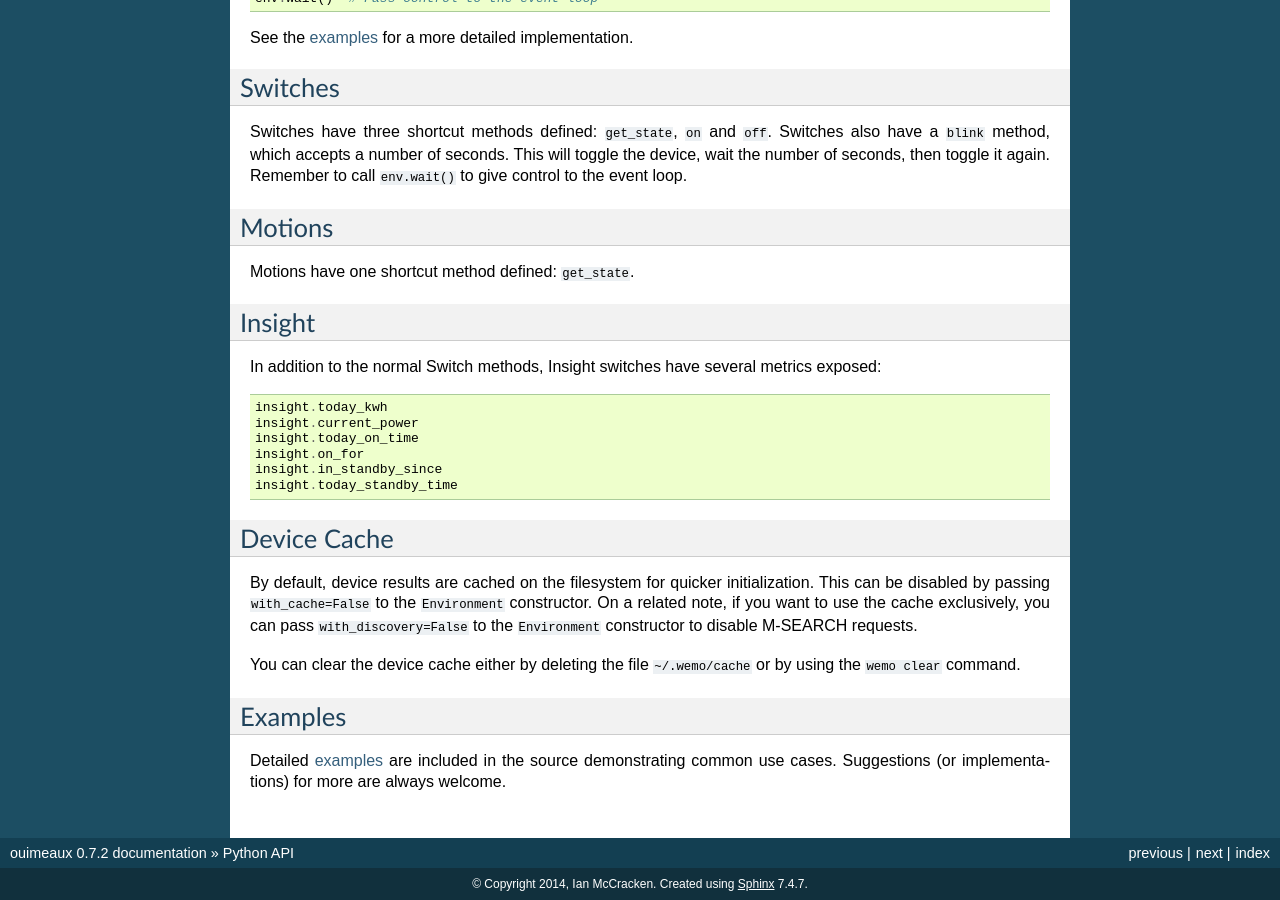
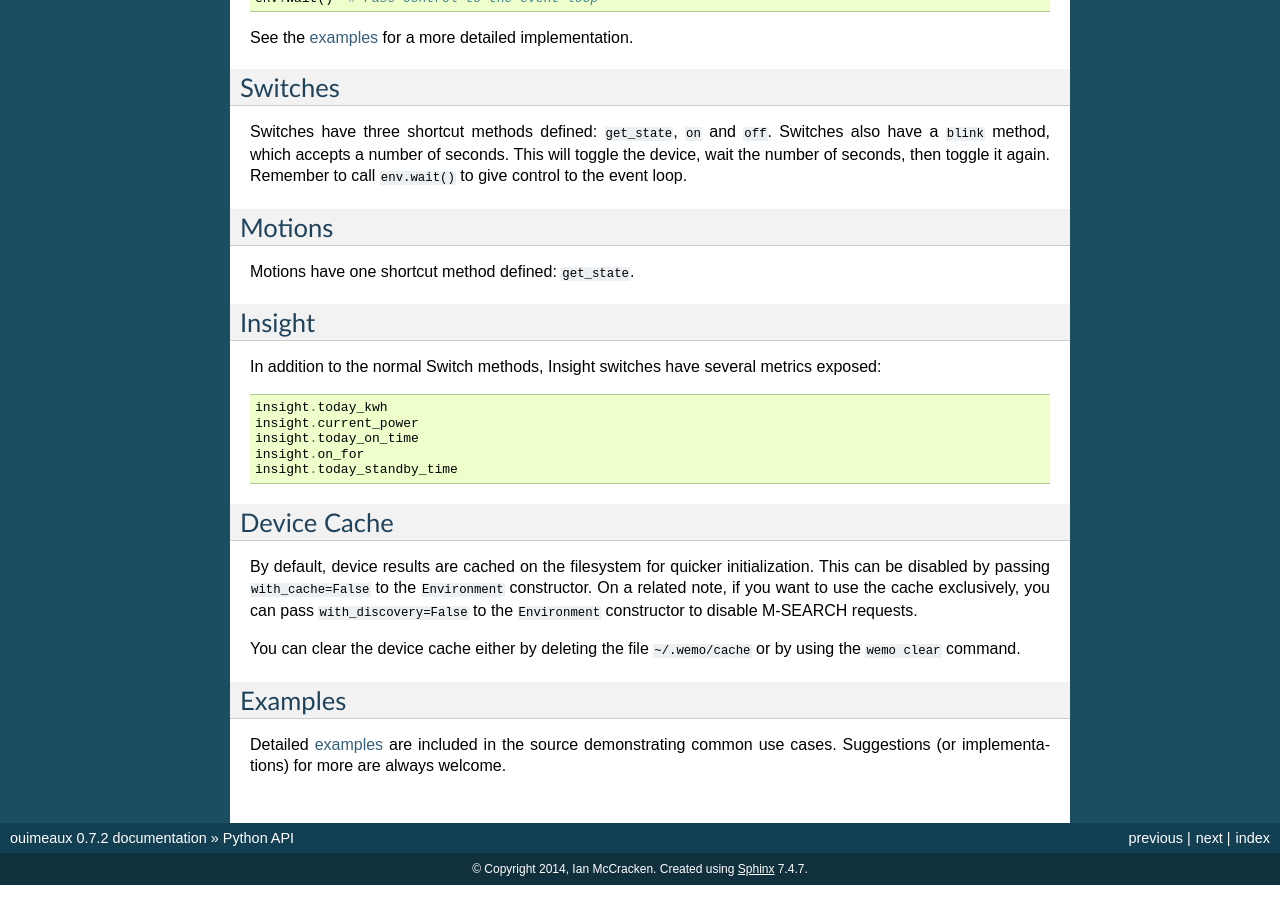
Before and after one commit to iancmcc/ouimeaux, a Sphinx documentation site: the page built from docs/api.rst, in a window 1280 px wide and 900 px high, scrolled down 2769 px. Built offline with Sphinx 7.4.7, drawn with Linux system fonts in a browser that asks for light colours; pages that are not in the unit, such as notebooks, are missing from menus.

Commit message:
Insight doc: in_standby_since does not exist
In Ouimeaux 0.7.3, Insight objects do not have an attribute
`in_standby_since`.

```diff
--- a/docs/api.rst
+++ b/docs/api.rst
@@ -169,7 +169,6 @@ exposed::
     insight.current_power
     insight.today_on_time
     insight.on_for
-    insight.in_standby_since
     insight.today_standby_time
 
 Device Cache
```
